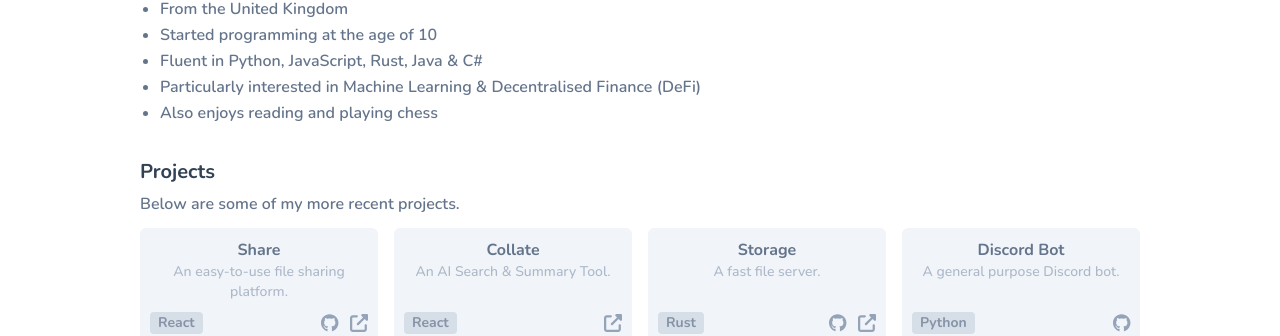
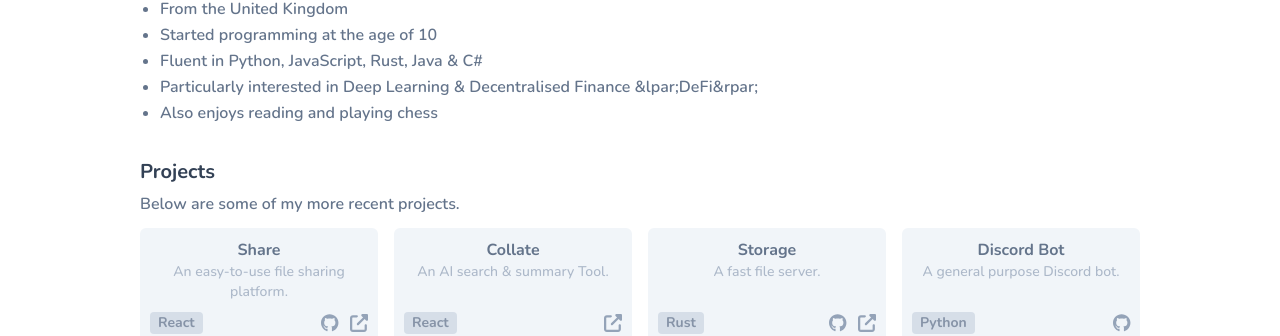
Before and after one commit to harveycoombs/www, a Next.js app: page / in a window 1280 px wide. Shown: the part 270-606 px from the top of the page. Built offline with nearby package versions, Linux system fonts and the light colour scheme.

Commit message:
Content update

```diff
--- a/src/app/page.tsx
+++ b/src/app/page.tsx
@@ -23,15 +23,15 @@ export default function Home() {
                         <li>From the United Kingdom</li>
                         <li>Started programming at the age of 10</li>
                         <li>Fluent in Python, JavaScript, Rust, Java &amp; C#</li>
-                        <li>Particularly interested in Machine Learning &amp; Decentralised Finance (DeFi)</li>
+                        <li>Particularly interested in Deep Learning &amp; Decentralised Finance &lpar;DeFi&rpar;</li>
                         <li>Also enjoys reading and playing chess</li>
                     </ul>
                 </Section>
                 <Section title="Projects" delay={0.4}>
                     <p className="font-semibold max-[550px]:text-sm max-[550px]:font-bold">Below are some of my more recent projects.</p>
                     <div className="grid grid-cols-4 gap-4 mt-3 max-md:grid-cols-2 max-[430px]:grid-cols-1">
-                        <ProjectTile title="Share" description="An easy-to-use file sharing platform." url="https://share.harveycoombs.com/" repo="https://github.com/harveycoombs/share" language="React" />
-                        <ProjectTile title="Collate" description="An AI Search & Summary Tool." url="https://collate.run/" language="React" />
+                        <ProjectTile title="Share" description="An easy-to-use file sharing platform." url="https://share.surf/" repo="https://github.com/harveycoombs/share" language="React" />
+                        <ProjectTile title="Collate" description="An AI search & summary Tool." url="https://collate.run/" language="React" />
                         <ProjectTile title="Storage" description="A fast file server." url="https://storage.harveycoombs.com/" repo="https://github.com/harveycoombs/storage" language="Rust" />
                         <ProjectTile title="Discord Bot" description="A general purpose Discord bot." repo="https://github.com/harveycoombs/discord-bot" language="Python" />
                     </div>
```
